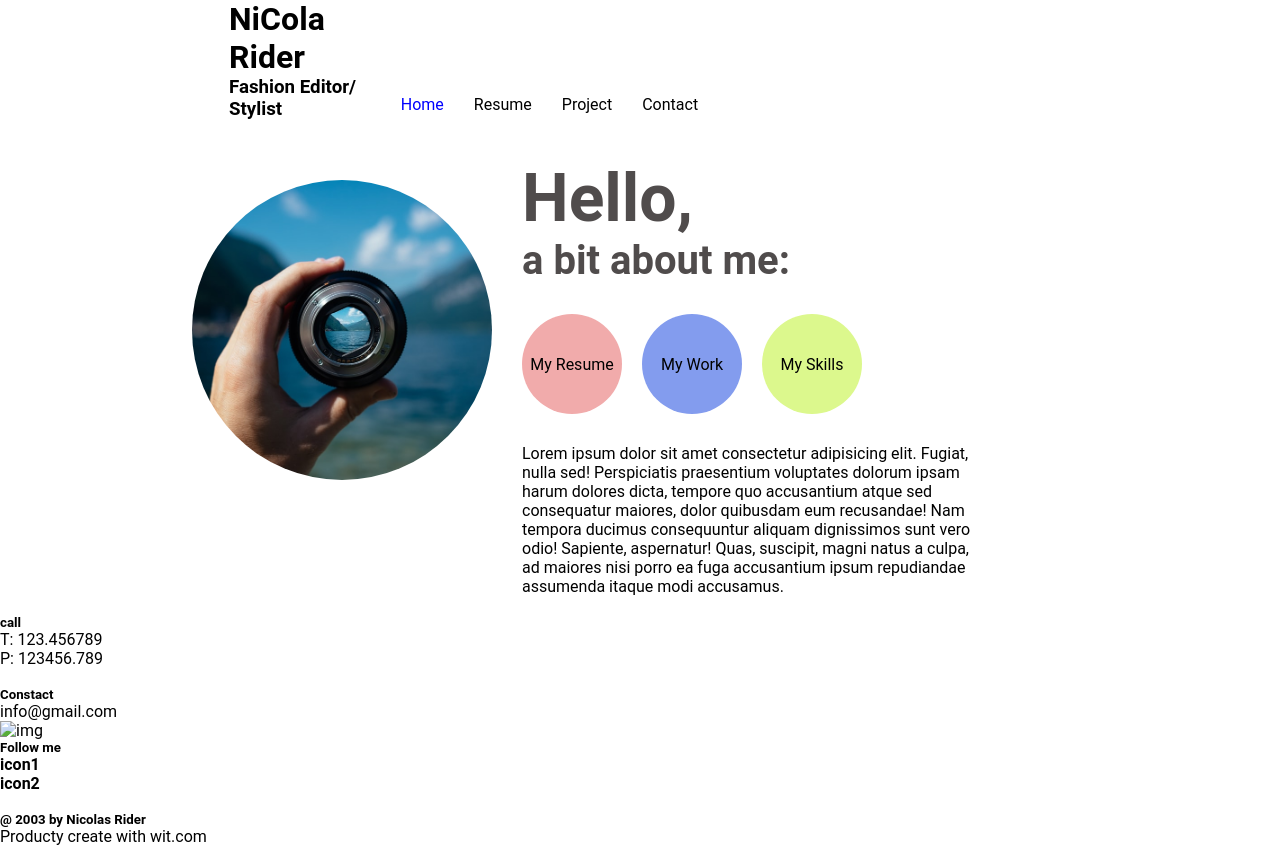
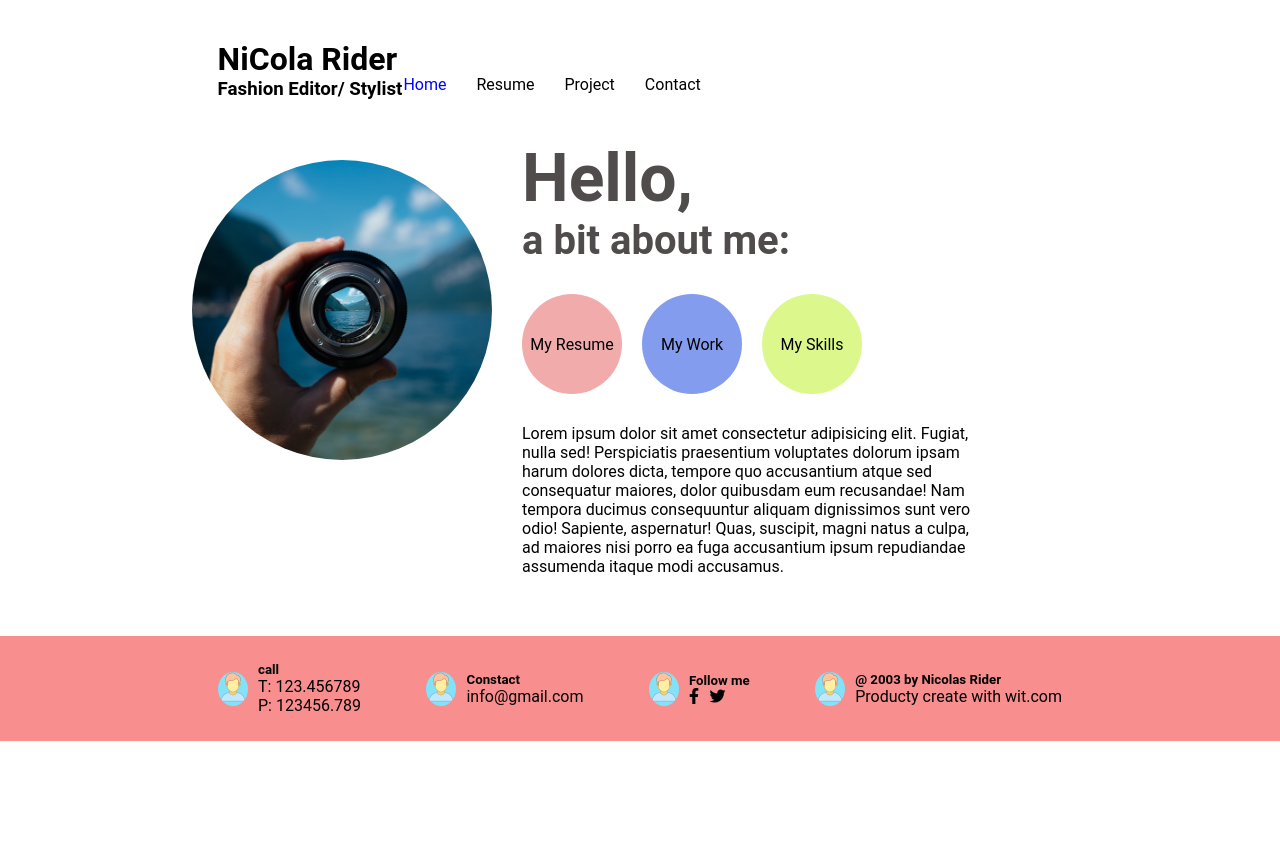
Before and after one commit to tryCod3/HTMLCSS-Rikai-Information-1, a plain HTML site: page index.html in a window 1280 px wide. After the commit the page ends 800 px from the top, so only its background shows below. Drawn offline with Linux system fonts and the light colour scheme; a web font is replaced by a local one.

Commit message:
feature(footer): create footer

```diff
--- a/index.html
+++ b/index.html
@@ -6,12 +6,13 @@
     <meta http-equiv="X-UA-Compatible" content="IE=edge" />
     <meta name="viewport" content="width=device-width, initial-scale=1.0" />
     <title>Document</title>
+    <link rel="stylesheet" href="https://cdnjs.cloudflare.com/ajax/libs/font-awesome/6.1.1/css/all.min.css" integrity="sha512-KfkfwYDsLkIlwQp6LFnl8zNdLGxu9YAA1QvwINks4PhcElQSvqcyVLLD9aMhXd13uQjoXtEKNosOWaZqXgel0g==" crossorigin="anonymous" referrerpolicy="no-referrer"
+    />
     <link rel="stylesheet" href="./style.css" />
 </head>
 
 <body>
     <div id="container">
-        <div class="Header_Body_Wraper">
         <header class="Header">
             <div class="header__title">
                 <h1>NiCola Rider</h1>
@@ -26,6 +27,7 @@
                 </ul>
             </div>
         </header>
+        <div class="Header_Body_Wraper">
             <div class="Body">
                 <div class="body_image">
                     <img class="body_image_srcUser" src="./img/user.jfif" alt="user image" />
@@ -54,9 +56,10 @@
             </div>
         </div>
         <footer class="footer">
+            <div class="footer_wrap">
                 <div class="footer__infomation">
                     <div class="footer__infomation__image">
-                    <img src="" alt="" />
+                        <img class="body_image_srcUser" src="./img/icons8-user-30.png" alt="user" />
                     </div>
                     <div class="footer__infomation__about">
                         <h5>call</h5>
@@ -66,7 +69,7 @@
                 </div>
                 <div class="footer__infomation">
                     <div class="footer__infomation__image">
-                    <img src="" alt="" />
+                        <img class="body_image_srcUser" src="./img/icons8-user-30.png" alt="user" />
                     </div>
                     <div class="footer__infomation__about">
                         <h5>Constact</h5>
@@ -75,23 +78,28 @@
                 </div>
                 <div class="footer__infomation">
                     <div class="footer__infomation__image">
-                    <img src="" alt="img" />
+                        <img class="body_image_srcUser" src="./img/icons8-user-30.png" alt="user" />
                     </div>
                     <div class="footer__infomation__about">
                         <h5>Follow me</h5>
-                    <div class="">
-                        <h4>icon1</h4>
-                        <h4>icon2</h4>
+                        <div style="
+									display: flex;
+									width: 60%;
+									justify-content: space-between;
+								">
+                            <i class="fa-brands fa-facebook-f"></i>
+                            <i class="fa-brands fa-twitter"></i>
                         </div>
                     </div>
                 </div>
                 <div class="footer__infomation">
                     <div class="footer__infomation__image">
-                    <img src="" alt="" />
+                        <img class="body_image_srcUser" src="./img/icons8-user-30.png" alt="user" />
                     </div>
                     <div class="footer__infomation__about">
                         <h5>@ 2003 by Nicolas Rider</h5>
                         <p>Producty create with wit.com</p>
+                    </div>
                 </div>
             </div>
         </footer>
--- a/style.css
+++ b/style.css
@@ -20,6 +20,11 @@ ul {
     background-color: rgb(241, 171, 171);
     border-radius: 50%;
     display: flex;
+}
+
+#container {
+    margin-top: 40px;
+    height: 100%;
 }
 
 .center {
@@ -53,11 +58,12 @@ ul {
 
 .Header {
     display: flex;
-    margin-left: 37px;
+    width: 66%;
+    margin: auto;
 }
 
 .header__title {
-    flex-basis: 20%;
+    flex-basis: 22%;
 }
 
 .header__nav_link {
@@ -72,7 +78,7 @@ ul {
 
 .Body {
     display: flex;
-    margin-top: 60px;
+    margin: 60px 0;
     margin-right: -20px;
 }
 
@@ -113,3 +119,34 @@ ul {
 .body_about_des {
     text-align: left;
 }
+
+.footer {
+    display: flex;
+    margin: auto;
+    background-color: rgb(248, 142, 142);
+}
+
+.footer_wrap {
+    display: flex;
+    justify-content: space-between;
+    width: 70%;
+    margin: auto;
+}
+
+.footer__infomation {
+    display: flex;
+    flex-direction: row;
+    margin: 26px;
+}
+
+.footer__infomation__image {
+    background-color: rgb(131, 225, 248);
+    margin: auto;
+    border-radius: 50%;
+    overflow: hidden;
+}
+
+.footer__infomation__about {
+    margin: auto;
+    margin-left: 10px;
+}
```
Also changed, not shown: img/icons8-user-30.png (added). Lines whose indentation alone changed are shown as unchanged.
